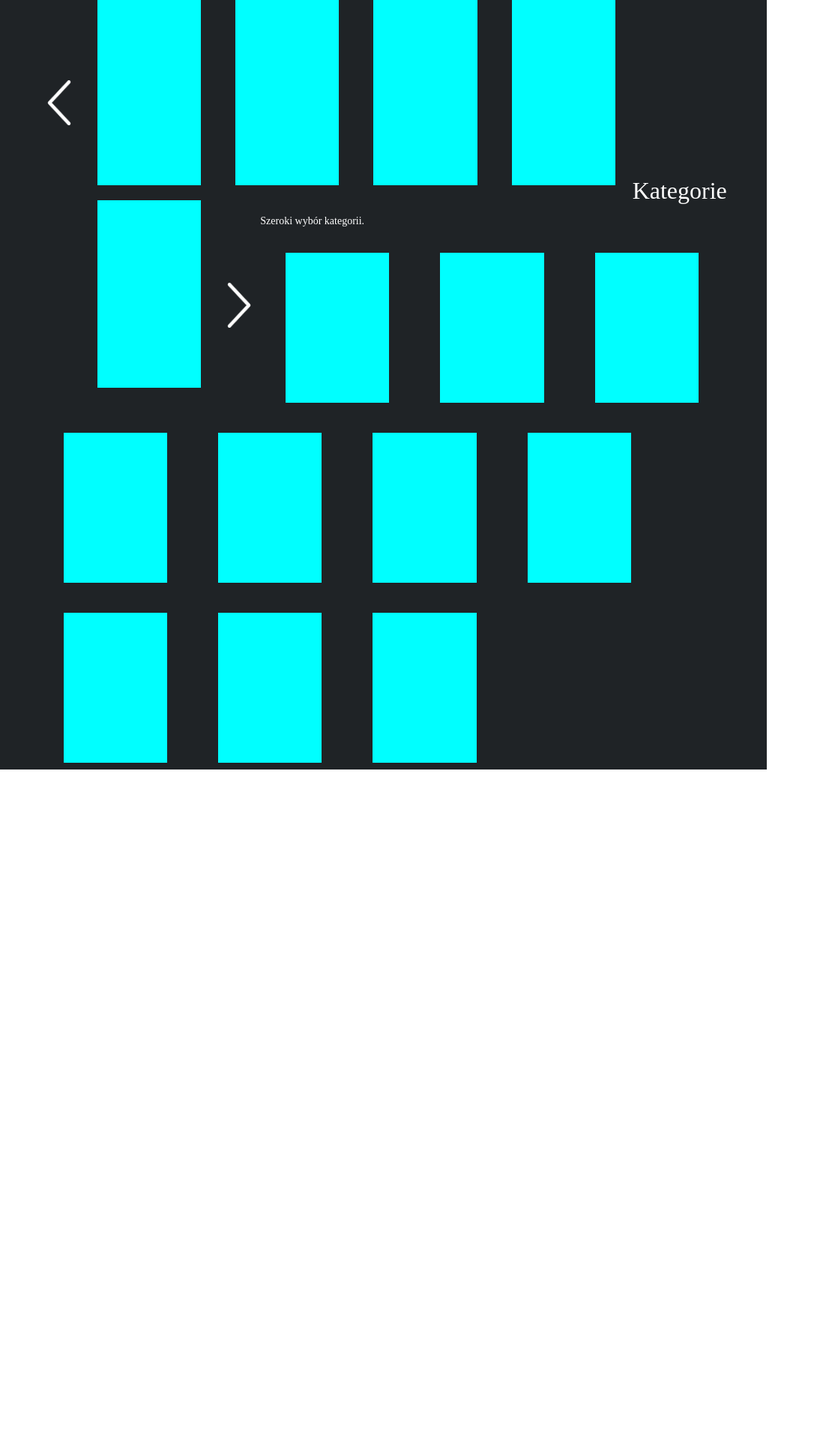
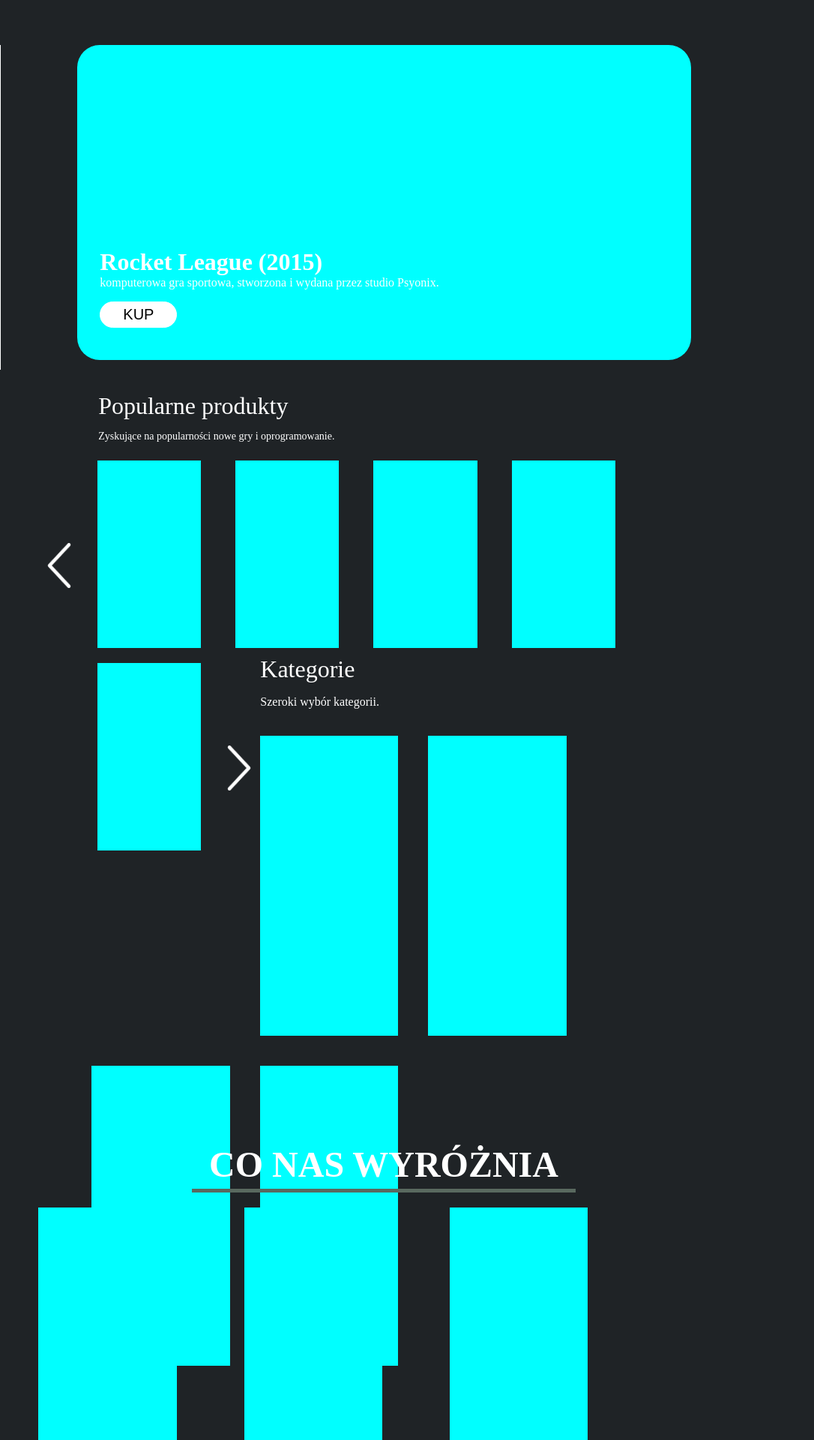
Before and after one commit to l-borkowski/shopPpiu, a PHP site: page /shop_mainpage.html in a window 1280 px wide; the page is wider, and only the part inside the window is pictured. Shown: the part 2240-4160 px from the top of that part at 75% size, without its empty margins (0-1086 px from the left). Before the commit the page ends 3266 px from the top of that part, so only its background shows below. Run offline with PHP 8.4, Linux system fonts and the light colour scheme.

Commit message:
O nas, kategorie, footer
Dodano:
- O nas
- Kategorie
- footer

```diff
--- a/shop_mainpage.html
+++ b/shop_mainpage.html
@@ -53,22 +53,30 @@
                 <div class="main_offers_container_box"></div>
                 <img src="images/strzalka — prawo.png" width="56px" height="60px" style="vertical-align:middle"/>
             </div>
-            <div id="main_offers_container">
+            <div id="main_offers_container2">
                 <h1>Kategorie</h1>
                 <p>Szeroki wybór kategorii.</p>
                 <div class="main_offers_container_box2"></div>
                 <div class="main_offers_container_box2"></div>
                 <div class="main_offers_container_box2"></div>
                 <div class="main_offers_container_box2"></div>
-                <div class="main_offers_container_box2"></div>
-                <div class="main_offers_container_box2"></div>
-                <div class="main_offers_container_box2"></div>
-                <div class="main_offers_container_box2"></div>
-                <div class="main_offers_container_box2"></div>
-                <div class="main_offers_container_box2"></div>
+            </div>
+        </div>
+        <div id="main_about">
+            <div id="main_about_header">
+                <h1>Co nas wyróżnia</h1>
+            </div>
+            <div id="main_about_container">
+                <div class="main_about_container_box"></div>
+                <div class="main_about_container_box"></div>
+                <div class="main_about_container_box"></div>
+                <div class="main_about_container_box"></div>
             </div>
         </div>
     </main>
     <div style="clear: both;"></div>
+    <div id="footer">
+        <p>Właściciel serwisu: TERG S.A. Ul. Za Dworcem 1D, 77-400 Złotów; Spółka wpisana do Krajowego Rejestru Sądowego w Sądzie Rejonowym w Poznań-Nowe Miasto i Wilda w Poznaniu, IX Wydział Gospodarczy Krajowego Rejestru Sądowego pod nr KRS 0000427063, Kapitał zakładowy: 39 512 500 zł; NIP 767-10-04-218, REGON 570217011; Sprzedaż dla firm (B2B): dlabiznesu@me.pl INFOLINIA: 756 756 756</p>
+    </div>
 </body>
 </html>
--- a/style.css
+++ b/style.css
@@ -1,11 +1,11 @@
 body
 {
     margin: 0;
+    background-color: #1F2326;
 }
 header
 {
     padding: 20px 40px 0px 40px;
-    background-color: #1F2326;
     height: 80px;
     width: 95.80%;
 }
@@ -22,7 +22,6 @@ header
 }
 #header_searchbar_input
 {
-    border: 1px solid #1F2326;
     border-radius: 20px;
     width: 60%;
     height: 30px;
@@ -47,10 +46,8 @@ header
 #nav_bar
 {
     width: 20%;
-    height: 1583px;
-    background-color: #1F2326;
+    height: 2200px;
     text-transform: uppercase;
-    border-right: 1px solid white;
     float: left;
 }
 #nav_bar > ul
@@ -73,9 +70,9 @@ header
 {
     width: 79.94%;
     height: 433px;
-    background-color: #1F2326;
     float: left;
     color: white;
+    border-left: 1px solid white;
 }
 #main_sliderbox_slider
 {
@@ -109,8 +106,7 @@ header
 #main_offers
 {
     width: 79.94%;
-    height: 1150px;
-    background-color: #1F2326;
+    height: 1000px;
     float: left;
 }
 #main_offers_container
@@ -118,9 +114,7 @@ header
     width: 90%;
     height: 300px;
     margin: 30px auto;
-    background-color: #1F2326;
     color: white;
-
 }
 #main_offers_container > img
 {
@@ -133,6 +127,7 @@ header
     margin-left: 80px;
     font-size: 32px;
     margin-bottom: 5px;
+    color: white;
 }
 #main_offers_container > p
 {
@@ -149,9 +144,80 @@ header
 }
 .main_offers_container_box2
 {
-    width: 15%;
-    height: 200px;
+    width: 22.5%;
+    height: 400px;
     background-color: aqua;
     float: left;
-    margin: 20px 34px;
+    margin: 20px 20px;
 }
+#main_offers_container2 :nth-child(3)
+{
+margin-left: 0;
+}
+#main_offers_container2 :last-child
+{
+margin-right: 0;
+}
+#main_offers_container2
+{
+    width: 80%;
+    height: 600px;
+    margin: 20px auto;
+    color: white;
+}
+#main_offers_container2 > h1
+{
+    font-weight: 400;
+    margin-bottom: 5px;
+}
+#main_about
+{
+    width: 80%;
+    height: 600px;
+    float: left;
+    text-align: center;
+}
+#main_about_header
+{
+    width: 50%;
+    margin: auto;
+    height: 60px;
+    border-bottom: 5px solid #59695F;
+}
+#main_about_header > h1
+{
+    text-transform: uppercase;
+    color: white;
+    font-size: 48px;
+}
+#main_about_container
+{
+    margin: 0 auto;
+    width: 90%;
+    height: 500px;
+}
+#main_about_container :first-child
+{
+margin-left: 0;
+}
+#main_about_container :last-child
+{
+margin-right: 0;
+}
+.main_about_container_box
+{
+    width: 20%;
+    height: 400px;
+    background-color: aqua;
+    float: left;
+    margin: 20px 45px;
+}
+#footer
+{
+    width: 100%;
+    height: 60px;
+    text-align: center;
+    padding: 5px 40px;
+    background-color: #31383D;
+    color: white;
+}
```
